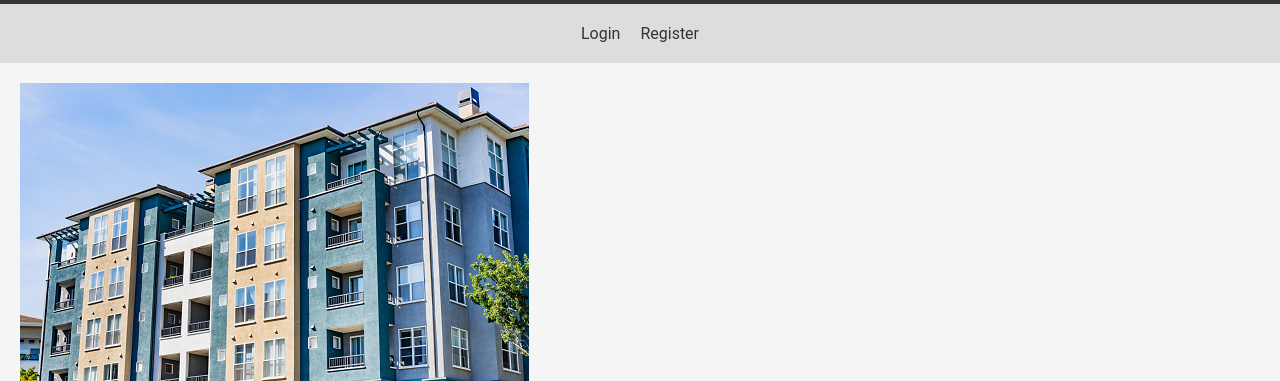
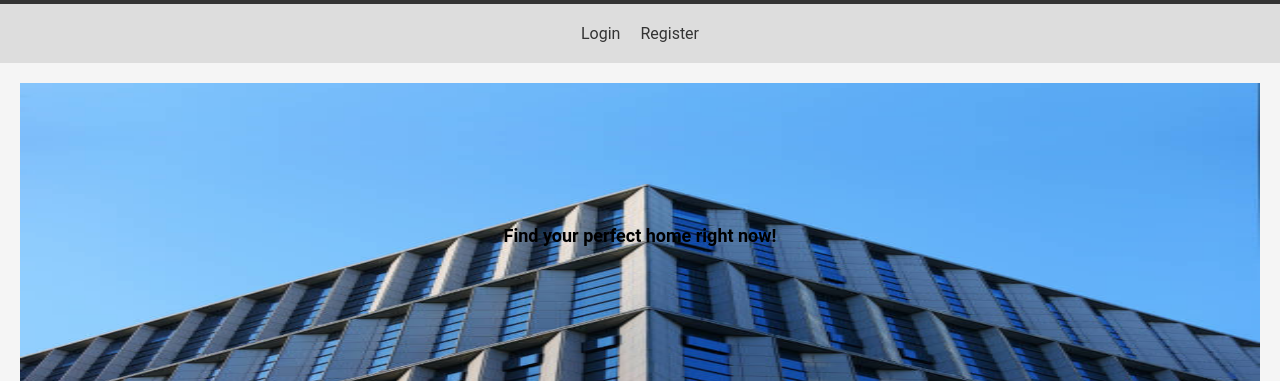
Before and after one commit to OpenSource-Grupo/ProyectLandingPage, a plain HTML site: page index.html in a window 1280 px wide. Shown: the part 78-459 px from the top of the page. Drawn offline with Linux system fonts and the light colour scheme.

Commit message:
Changes to index.css and index.html
Added class container and centered to css file..
Changed main section.
Added  "sky-building.jpg"file to folder images

```diff
--- a/index.css
+++ b/index.css
@@ -67,3 +67,18 @@ body {
     padding: 20px;
     margin-top: 20px;
   }
+
+  .container{
+    position:relative;
+    text-align: center;
+    color:white;
+  }
+
+  .centered{
+    position: absolute;
+    top:50%;
+    left: 50%;
+    transform: translate(-50%,-50%);
+    color:black;
+    font-size: large;
+  }
--- a/index.html
+++ b/index.html
@@ -13,9 +13,9 @@
       <a href="#">Register</a>
     </nav>
     <main>
-      <div>
-        <img src="images/apartment.jpg" alt="Image of a building">
-        <p>Find your perfect home right now</p>
+      <div class="container"  style="width: 100% ">
+        <img src="images/sky-building.jpg" alt="Image of a building with view to the sky" style="width: 100%; height: 300px">
+        <div class="centered"><b>Find your perfect home right now!</b></div>
       </div>
       <div>
         <div>
```
Also changed, not shown: images/sky-building.jpg (added).
